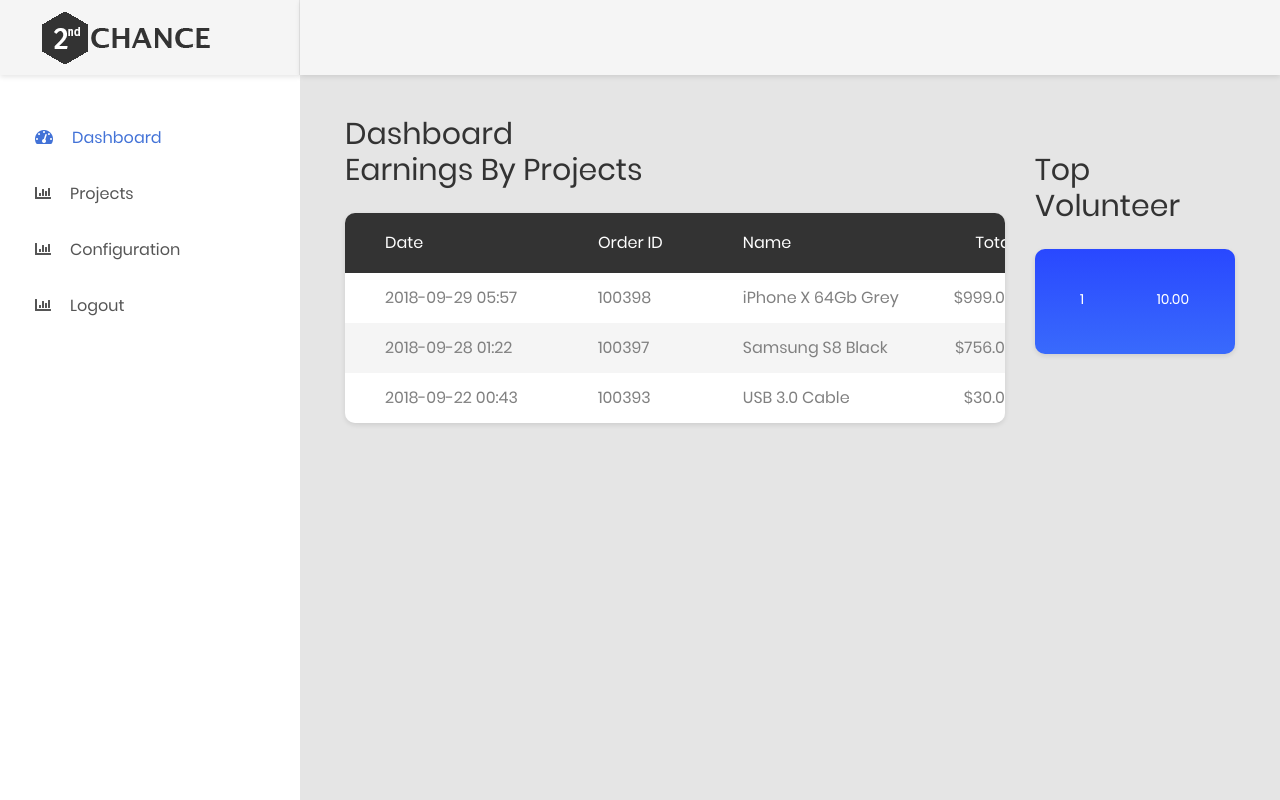
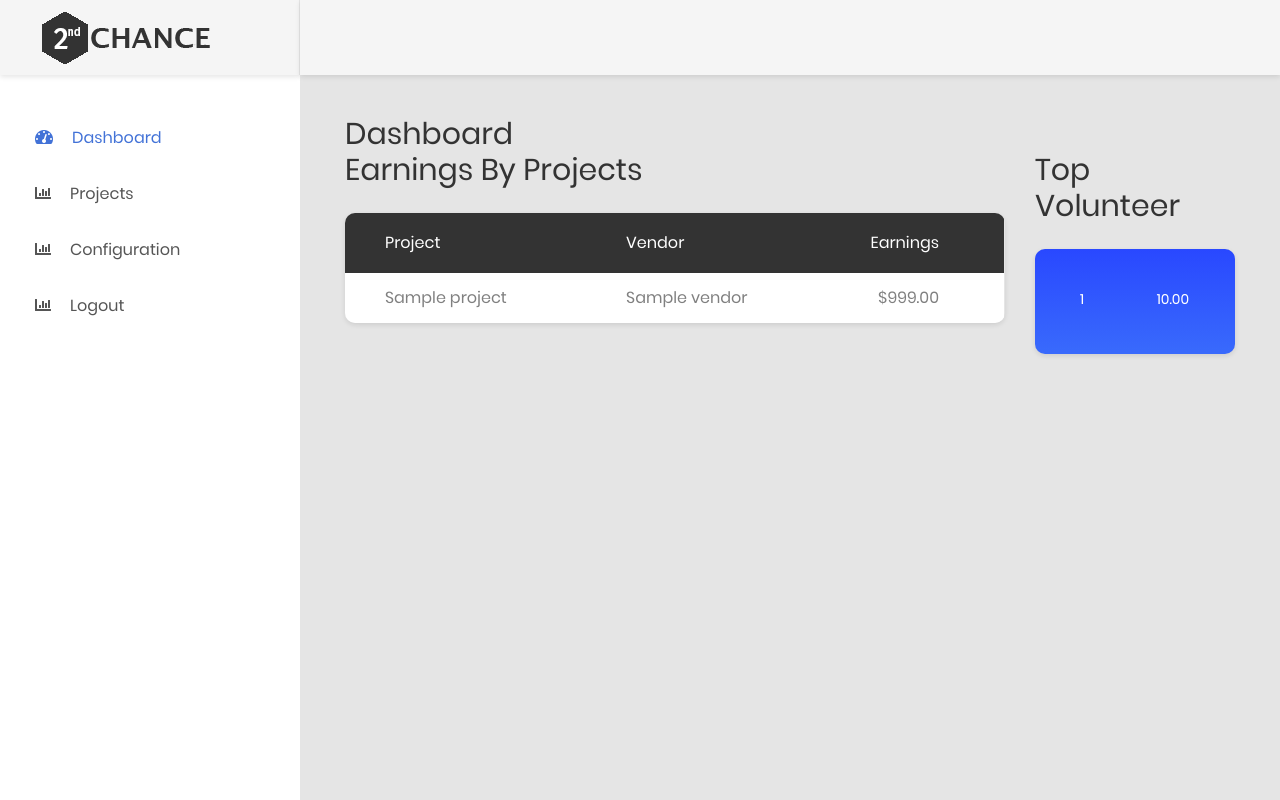
Before and after one commit to rafizan-baharum/do_it, a Django app: page /staff/ in a window 1280 px wide. Run offline with Django 3.2, Linux system fonts and the light colour scheme; tables that the repository leaves empty hold one stand-in row (values such as "Sample post"); some libraries are stand-ins or nearby versions.

Commit message:
Fix dashboard

```diff
--- a/staff/templates/staff/index.html
+++ b/staff/templates/staff/index.html
@@ -17,31 +17,19 @@
                 <table class="table table-borderless table-striped table-earning">
                     <thead>
                     <tr>
-                        <th>date</th>
-                        <th>order ID</th>
-                        <th>name</th>
-                        <th class="text-right">total</th>
+                        <th>Project</th>
+                        <th>Vendor</th>
+                        <th class="text-right">Earnings</th>
                     </tr>
                     </thead>
                     <tbody>
-                    <tr>
-                        <td>2018-09-29 05:57</td>
-                        <td>100398</td>
-                        <td>iPhone X 64Gb Grey</td>
-                        <td class="text-right">$999.00</td>
-                    </tr>
-                    <tr>
-                        <td>2018-09-28 01:22</td>
-                        <td>100397</td>
-                        <td>Samsung S8 Black</td>
-                        <td class="text-right">$756.00</td>
-                    </tr>
-                    <tr>
-                        <td>2018-09-22 00:43</td>
-                        <td>100393</td>
-                        <td>USB 3.0 Cable</td>
-                        <td class="text-right">$30.00</td>
-                    </tr>
+                    {% for project in projects %}
+                        <tr>
+                            <td>{{ project.name }}</td>
+                            <td>{{ project.vendor.name }}</td>
+                            <td class="text-right">$999.00</td>
+                        </tr>
+                    {% endfor %}
                     </tbody>
                 </table>
             </div>
--- a/staff/views.py
+++ b/staff/views.py
@@ -9,11 +9,15 @@ from staff.forms import ProjectModelForm
 
 
 def index_page(request):
+    projects = Project.objects.all()
     earnings = VolunteerWallet.objects.filter() \
         .values('volunteer') \
         .annotate(total=Sum('amount')) \
         .order_by('-total')
-    context = {'earnings': earnings}
+    context = {
+        'projects':projects,
+        'earnings': earnings
+    }
     return render(request, 'staff/index.html', context)
 
 
```
Also changed, not shown: repository/signals.py (+0 -8 lines).
